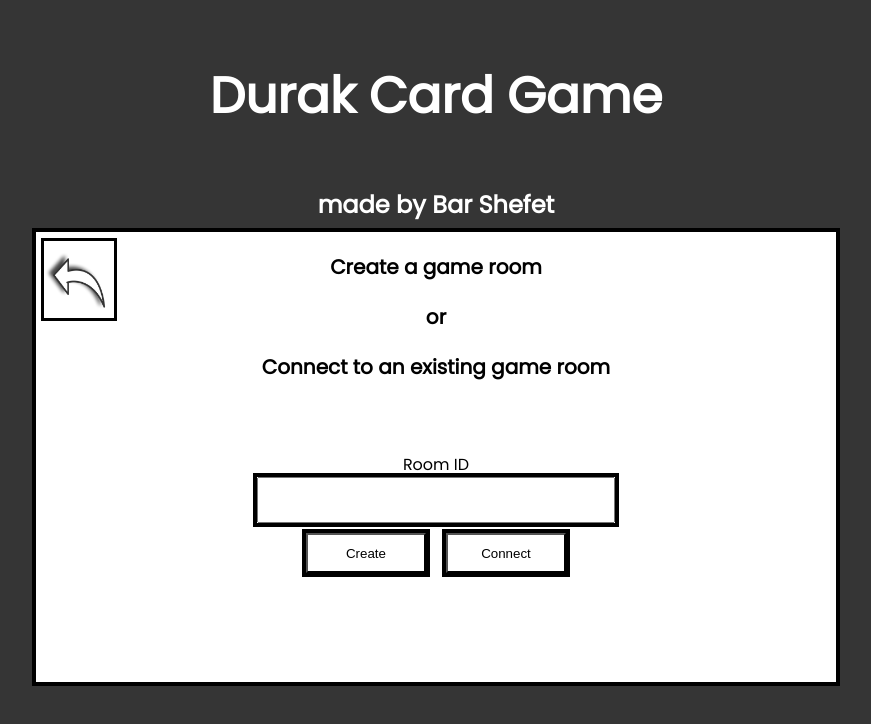
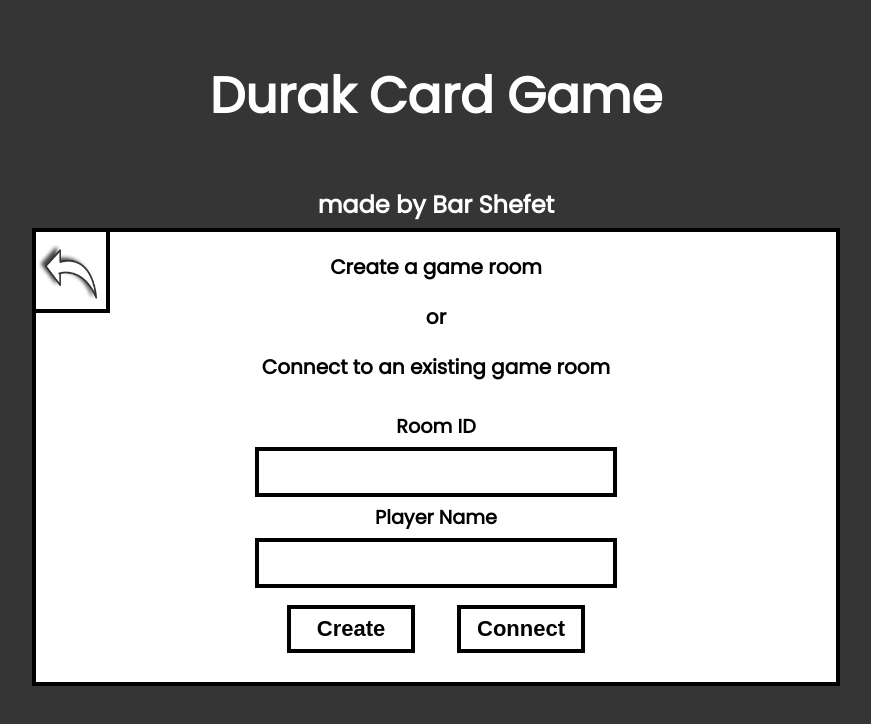
Before and after one commit to barshefet/Durak-card-game, a React (Create React App) app in the folder src/client/: page / in a window 1280 px wide. Shown: the top 724 px of the page, without its empty margins (204-1075 px from the left). Built offline with nearby package versions, Linux system fonts and the light colour scheme.

Commit message:
new features: 1. the Play path at the menu Front end is done for now and ready for backend implementation

```diff
--- a/src/client/src/components/HomeComponents/Home.tsx
+++ b/src/client/src/components/HomeComponents/Home.tsx
@@ -16,20 +16,16 @@ const Home = () => {
       </div>
 
       <div className="menu">
-        {/* <Link style={{ textDecoration: 'none'}} to="/game"> */}
         <div onClick={() => setPopup(true)}>
           <h3>Play</h3>
         </div>
-        {/* </Link> */}
         <div>
-          <h3>what are the rules?</h3>
+          <h3>Rules</h3>
         </div>
         <div>
-          <h3>game dev docs</h3>
+          <h3>Game-Dev docs</h3>
         </div>
-        <div>
-          <h3>what is this button?</h3>
-        </div>
+
       </div>
     </>
   );
--- a/src/client/src/components/HomeComponents/Popup.scss
+++ b/src/client/src/components/HomeComponents/Popup.scss
@@ -24,9 +24,14 @@
     }
     .form-container {
         @include align();
-        margin-top: 60px;
+        margin-top: 10px;
         form {
             @include align();
+            label{
+                margin: 10px;
+                font-size: larger;
+                font-weight: 600;
+            }
             input{
                 width: 350px;
                 height: 40px;
@@ -34,28 +39,37 @@
                 font-size: 25px;
                 font-weight: 600;
                 outline: black solid 4px;
+                border: none;
             }
             .btn{
-                margin: 10px;
+                margin: 25px;
                 width: 120px;
                 height: 40px;
+                border: none;
                 outline: black solid 4px;
                 background-color: white;
+                font-weight: 700;
+                font-size: 22px;
+                &:hover{
+                    scale: 1.1;
+                    cursor: pointer;
+                }
             }
         }
         .close-window {
             transform: scaleY(-1);
             position: absolute;
-            top: 2%;
-            left: 1%;
-            outline: black solid 3px;
+            top: 0%;
+            left: 0%;
+            outline: black solid 4px;
             img {
                 height: 70px;
+                &:hover {
+                    transform: scaleY(1.1) scaleX(1.1);
+                    cursor: pointer;
+                }
             }
-            &:hover {
-                transform: scaleY(-1.1) scaleX(1.1);
-                cursor: pointer;
-            }
+
         }
     }
 }
--- a/src/client/src/components/HomeComponents/Popup.tsx
+++ b/src/client/src/components/HomeComponents/Popup.tsx
@@ -1,7 +1,26 @@
-import React from "react";
+import React, { useState } from "react";
+import { useNavigate } from "react-router-dom";
 import "./Popup.scss";
 
 const Popup = (props: any) => {
+
+const [roomID, setRoomID] = useState('')
+const [name, setName] = useState('')
+const [type, setType] = useState('')
+const navigate = useNavigate()
+
+const formSubmit = (e: any) =>{
+  e.preventDefault()
+  console.log(roomID, name, type)
+  if(type === 'create'){
+    //start a socket with the id given
+    navigate('/game')
+  }else if(type === 'connect'){
+    //join a socket with the id given
+    navigate('/game')
+  }
+}
+
   return props.trigger ? (
     <>
       <div className="popup">
@@ -14,12 +33,14 @@ const Popup = (props: any) => {
           <div className="close-window" onClick={() => props.setTrigger(false)}>
             <img src="images/return.png" alt="" />
           </div>
-          <form action="submit">
+          <form action="submit" onSubmit={formSubmit}>
             <label htmlFor="">Room ID</label>
-            <input type="text" />
+            <input type="text" value={roomID} onChange={(e) => setRoomID(e.target.value)}/>
+            <label htmlFor="">Player Name</label>
+            <input type="text" value={name} onChange={(e) => setName(e.target.value)}/>
             <div className="buttons">
-            <button type="submit"className="btn">Create</button>
-            <button type="submit" className="btn">Connect</button>
+            <button type="submit" className="btn" onClick={() => setType('create')}>Create</button>
+            <button type="submit" className="btn" onClick={() => setType('connect')}>Connect</button>
             </div>
           </form>
         </div>
```
